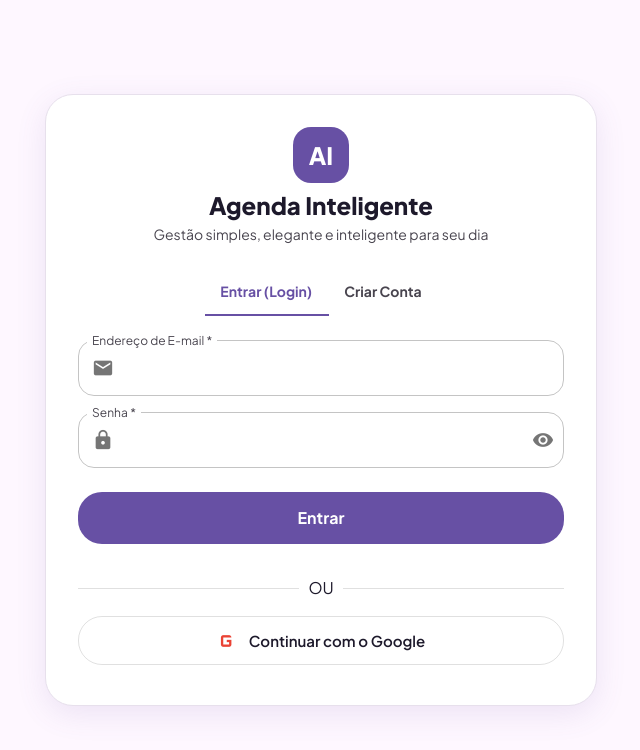
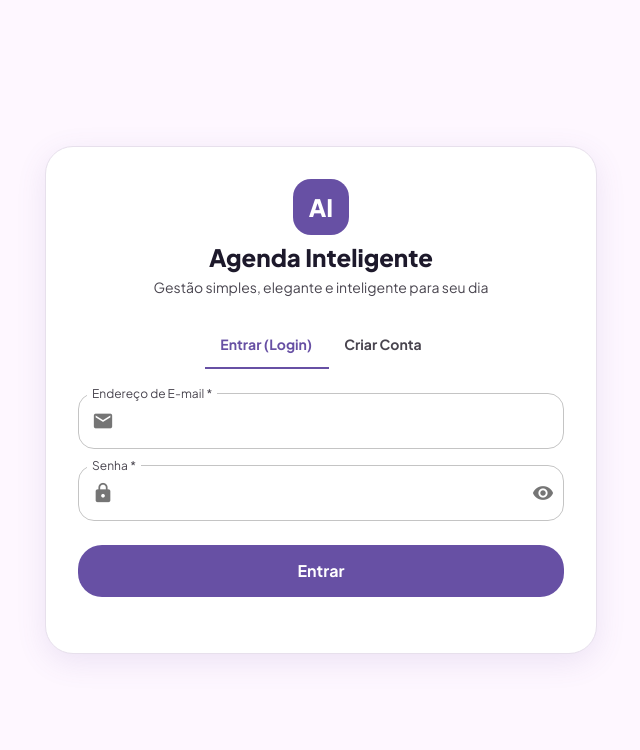
Before and after one commit to marcospatussi-del/agenda-inteligente, a React (Vite) app in the folder client/: page /login in a window 1280 px wide. Shown: the top 750 px of the page, without its empty margins (319-959 px from the left). Built offline with nearby package versions, Linux system fonts and the light colour scheme.

Commit message:
feat(login): remove Google login button from login page

```diff
--- a/client/src/pages/Login.jsx
+++ b/client/src/pages/Login.jsx
@@ -160,19 +160,6 @@ export default function Login() {
                 {tab === 0 ? 'Entrar' : 'Cadastrar Conta'}
               </Button>
             </form>
-
-            <Divider sx={{ my: 2 }}>OU</Divider>
-
-            <Button
-              fullWidth
-              variant="outlined"
-              size="large"
-              onClick={handleMockGoogleLogin}
-              startIcon={<Icon name="g_mobiledata" color="#EA4335" fontSize={28} />}
-              sx={{ py: 1.2, borderRadius: '24px', fontWeight: 600, color: 'text.primary', borderColor: 'divider' }}
-            >
-              Continuar com o Google
-            </Button>
           </CardContent>
         </Card>
       </Container>
```
